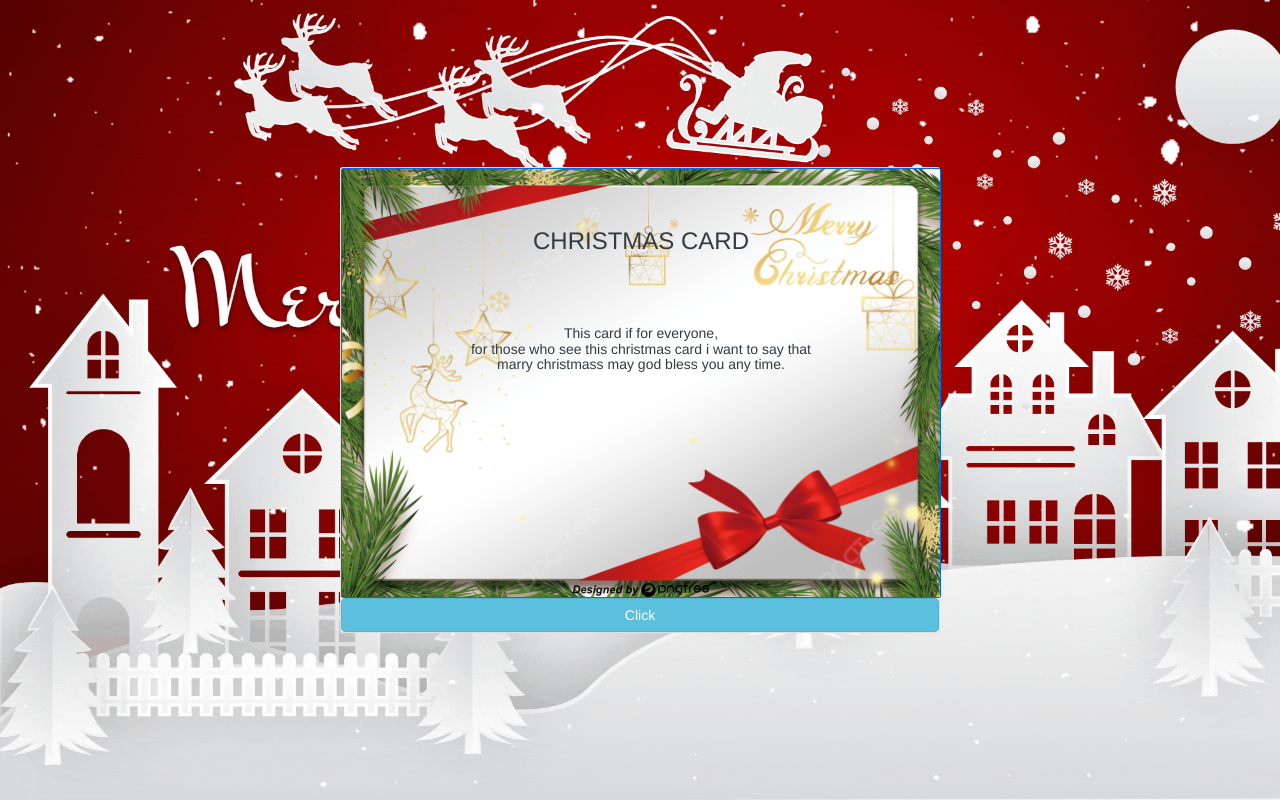
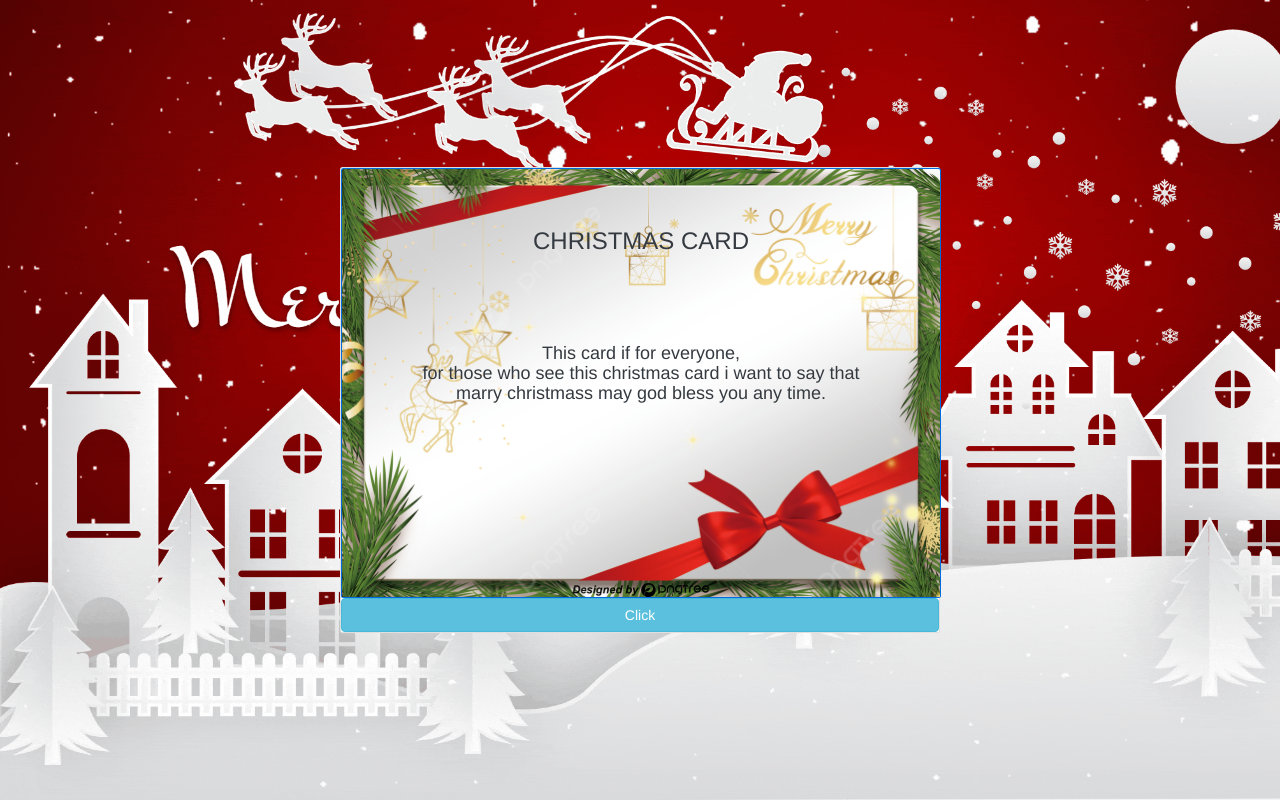
Before and after one commit to Rewn123/card.com, a plain HTML site: page index.html in a window 1280 px wide. Drawn offline with nearby package versions, Linux system fonts and the light colour scheme.

Commit message:
Update index.html

```diff
--- a/index.html
+++ b/index.html
@@ -36,10 +36,10 @@
     <div class="card-body">
     <div  class="card-img-overlay"><center>
         <h3 class="card-title text-dark "><br>CHRISTMAS CARD</h3>
-        <h5 class="card-text text-dark"><br><br><br><br>This card if for everyone,
+        <h4 class="card-text text-dark"><br><br><br><br>This card if for everyone,
             <br> for those who see this christmas card i want to
          say that<br>
-            marry christmass may god bless you any time.</h5>
+            marry christmass may god bless you any time.</h4>
         </center>
     </div>
     </div>
```
